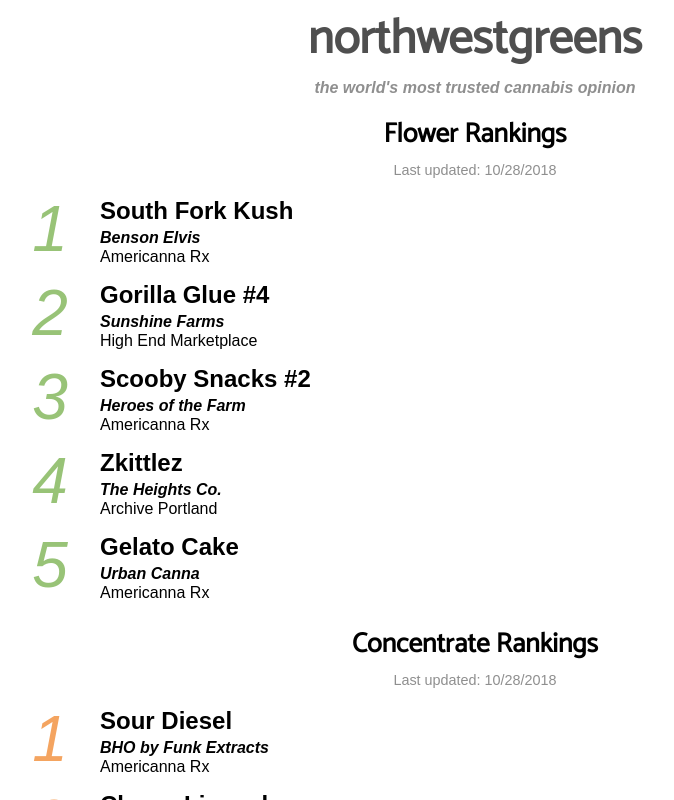
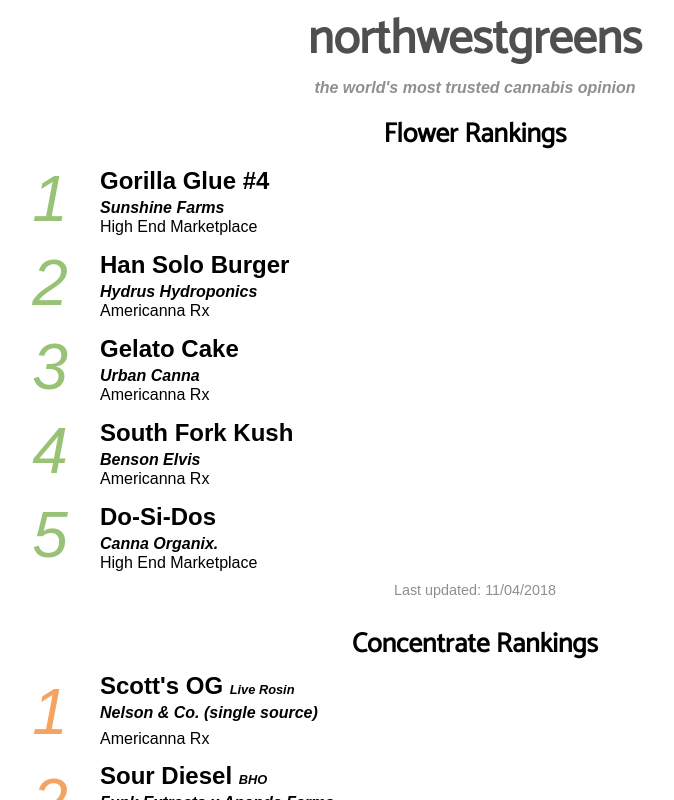
Before and after one commit to mclifford82/nwgph.com, a React (Create React App) app: page / in a window 1280 px wide. Shown: the top 800 px of the page, without its empty margins (5-679 px from the left). Built offline with nearby package versions, Linux system fonts and the light colour scheme.

Commit message:
Updated oil styling slightly, new list as of 11/4/18

```diff
--- a/src/components/Home.js
+++ b/src/components/Home.js
@@ -38,18 +38,18 @@
     super(props);
     this.state = {
       flowerRankingList: [
+        { name: 'Gorilla Glue #4', grower: 'Sunshine Farms', shop: 'High End Marketplace', thc: '25.14', cbd: '0' },
+        { name: 'Han Solo Burger', grower: 'Hydrus Hydroponics', shop: 'Americanna Rx', thc: '23.10', cbd: '0.04' },
+        { name: 'Gelato Cake', grower: 'Urban Canna', shop: 'Americanna Rx', thc: '28.6', cbd: '0.1' },
         { name: 'South Fork Kush', grower: 'Benson Elvis', shop: 'Americanna Rx', thc: '', cbd: '' },
-        { name: 'Gorilla Glue #4', grower: 'Sunshine Farms', shop: 'High End Marketplace', thc: '', cbd: '' },
-        { name: 'Scooby Snacks #2', grower: 'Heroes of the Farm', shop: 'Americanna Rx', thc: '', cbd: '' },
-        { name: 'Zkittlez', grower: 'The Heights Co.', shop: 'Archive Portland', thc: '23.7%', cbd: '' },
-        { name: 'Gelato Cake', grower: 'Urban Canna', shop: 'Americanna Rx', thc: '28.6%', cbd: '0.1%' },
+        { name: 'Do-Si-Dos', grower: 'Canna Organix.', shop: 'High End Marketplace', thc: '23.2', cbd: '0.0' },
       ],
       oilRankingList: [
-        { name: 'Sour Diesel', type: 'BHO', processor: 'Funk Extracts', grower: 'Ananda Farms', shop: 'Americanna Rx', thc: '', cbd: '' },
-        { name: 'Cherry Limeade', type: 'BHO', processor: 'Funk Extracts', grower: 'OGO Pure Fire', shop: 'Americanna Rx', thc: '', cbd: '' },
-        { name: 'Zookies', type: 'BHO', processor: 'Funk Extracts', grower: 'Poseidon Element', shop: 'Americanna Rx', thc: '', cbd: '' },
-        { name: 'Banana Peel', type: 'BHO', processor: 'Kush Family Originals', grower: 'Kush Family Orignals', shop: 'High End Marketplace', thc: '', cbd: '' },
-        { name: 'Raspberry Creme', type: 'Hash Rosin', processor: 'Happy Cabbage', grower: 'Happy Cabbage', shop: 'Americanna Rx', thc: '', cbd: '' },
+        { name: 'Scott\'s OG', type: 'Live Rosin', processor: 'Nelson & Co.', grower: '', shop: 'Americanna Rx', thc: '73.84', cbd: '0.16', pricePoint: '$$' },
+        { name: 'Sour Diesel', type: 'BHO', processor: 'Funk Extracts', grower: 'Ananda Farms', shop: 'Americanna Rx', thc: '', cbd: '', pricePoint: '$$' },
+        { name: 'White Tahoe Cookies', type: 'Hash Rosin', processor: 'Happy Cabbage Farms', grower: '', shop: 'Americanna Rx', thc: '', cbd: '', pricePoint: '$$' },
+        { name: 'Cookies and Creme', type: 'Hash Rosin', processor: 'Happy Cabbage Farms', grower: '', shop: 'Americanna Rx', thc: '', cbd: '', pricePoint: '$$' },
+        { name: 'Clementine', type: 'BHO', processor: 'Willamette Valley Alchemy', grower: 'Siren Cannabis', shop: 'Americanna Rx', thc: '71.3', cbd: '0.98', pricePoint: '$' },
       ],
     }
   }
@@ -62,12 +62,12 @@
         <div style={rankingListContainer}>
           <RankingList
             title={'Flower'}
-            lastUpdated={'10/28/2018'}
+            lastUpdated={'11/04/2018'}
             data={this.state.flowerRankingList}
           />
           <RankingList
             title={'Concentrate'}
-            lastUpdated={'10/28/2018'}
+            lastUpdated={'11/04/2018'}
             data={this.state.oilRankingList}
           />
         </div>
--- a/src/components/RankingList/RankingList.js
+++ b/src/components/RankingList/RankingList.js
@@ -5,7 +5,7 @@
 const rankingListContainer = {
   padding: '5px',
   display: 'grid',
-  gridTemplateRows: '50px 20px repeat(5, 1fr)',
+  gridTemplateRows: '50px repeat(5, 1fr) 20px',
   gridRowGap: '10px',
 }
 
@@ -38,15 +38,15 @@
         <div style={rankingTitle}>
           {this.props.title} Rankings
         </div>
+        {this.props.data.map((item, index) => {
+          item['ranking'] = index + 1;
+          return this.props.title === 'Flower' ?
+          <RankingListFlowerItem data={item} /> :
+          <RankingListOilItem data={item} />
+        })}
         <div style={lastUpdatedNote}>
           Last updated: {this.props.lastUpdated}
         </div>
-        {this.props.data.map((item, index) => {
-          item['ranking'] = index + 1;
-          return this.props.title === 'Flower' ?
-                <RankingListFlowerItem data={item} /> :
-                <RankingListOilItem data={item} />
-        })}
       </div>
     )
   }
--- a/src/components/RankingList/RankingListOilItem.js
+++ b/src/components/RankingList/RankingListOilItem.js
@@ -5,8 +5,9 @@
   const itemContainer = {
     display: 'grid',
     gridTemplateColumns: '100px 4fr',
-    gridTemplateRows: '2fr repeat(2, 1fr)',
+    gridTemplateRows: '1fr repeat(2, 1fr)',
     alignItems: 'center',
+    height: '80px',
   }
 
   const rankingBox = {
@@ -30,6 +31,12 @@
     fontWeight: 800,
   }
 
+  const typeName = {
+    fontSize: '0.8rem',
+    fontStyle: 'italic',
+    display: 'inline',
+  }
+
   const shop = {
 
   }
@@ -40,10 +47,10 @@
         {props.data.ranking}
       </div>
       <div style={cultivarName}>
-        {props.data.name}
+        {props.data.name} <div style={typeName}>{props.data.type}</div>
       </div>
       <div style={processor}>
-        {props.data.type} by {props.data.processor}
+        {props.data.processor} {props.data.grower && 'x ' + props.data.grower || '(single source)'}
       </div>
       <div style={shop}>
         {props.data.shop}
```
